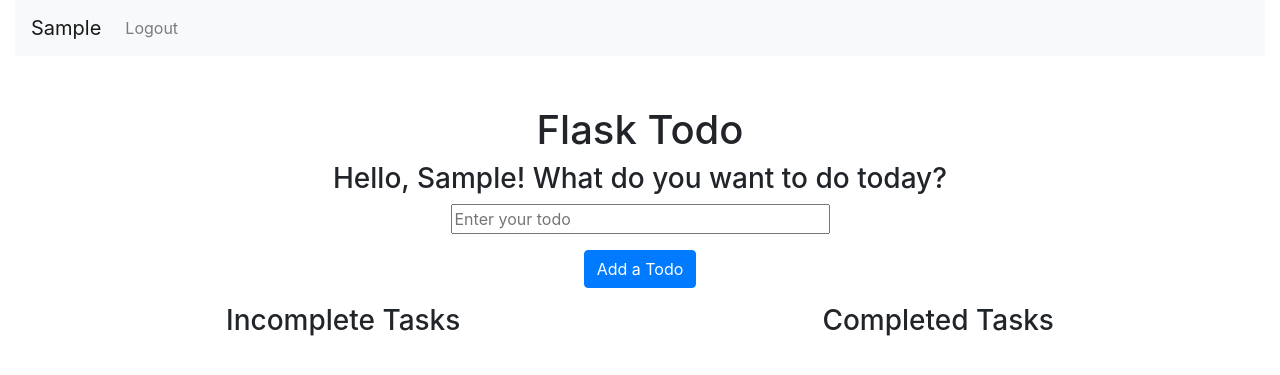
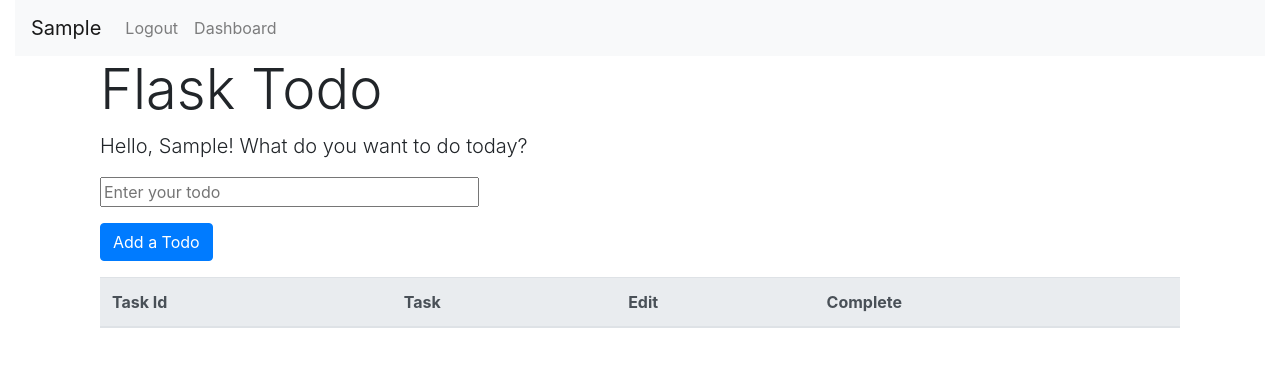
Before and after one commit to jmichaelseri/flask-todolist, a Flask app: page / in a window 1280 px wide. Shown: the top 375 px of the page. Run offline with Flask 2, Linux system fonts and the light colour scheme; the visitor is signed in with stand-in values (Sample User, id 1); data comes from the database, SQL or seed files in the repository; both versions use the stored data as it was after the commit; data that the repository does not hold is empty; some libraries are stand-ins or nearby versions.

Commit message:
added bootsrap styles

```diff
--- a/app/__init__.py
+++ b/app/__init__.py
@@ -3,7 +3,7 @@ from config import Config
 from flask_sqlalchemy import SQLAlchemy
 from flask_migrate import Migrate
 from flask_login import LoginManager
-from flask_debugtoolbar import DebugToolbarExtension
+# from flask_debugtoolbar import DebugToolbarExtension
 
 app = Flask(__name__)
 app.config.from_object(Config)
@@ -11,6 +11,6 @@ db = SQLAlchemy(app)
 migrate = Migrate(app, db)
 login_manager = LoginManager(app)
 login_manager.login_view = 'login'
-toolbar = DebugToolbarExtension(app)
+# toolbar = DebugToolbarExtension(app)
 
 from app import routes, models
--- a/app/routes.py
+++ b/app/routes.py
@@ -7,20 +7,26 @@ from app.models import User, Task
 from flask_login import current_user, login_user, logout_user, login_required
 
 
-# Lists of incomplete and completed tasks
+# Lists of incomplete tasks
 @app.route('/', methods=('GET', 'POST'))
 @app.route('/index', methods=('GET', 'POST'))
 @login_required
 def index():
     itasks = Task.query.filter_by(completed=False).all()
-    ctasks = Task.query.filter_by(completed=True).all()
     form = TaskFrom()
     if form.validate_on_submit():
         task = Task(body=form.task.data, author=current_user)
         db.session.add(task)
         db.session.commit()
         return redirect(url_for('index'))
-    return render_template('index.html', title='Home', form=form, itasks=itasks, ctasks=ctasks)
+    return render_template('index.html', title='Home', form=form, itasks=itasks)
+
+# list of completed tasks and other informations
+@app.route('/completed/tasks')
+@login_required
+def completed_tasks():
+    ctasks = Task.query.filter_by(completed=True).all()
+    return render_template('/completed.html', title='Completed Tasks', ctasks=ctasks )
 
 
 # logging into the application
@@ -78,7 +84,7 @@ def delete(id):
     task = Task.query.get(int(id))
     db.session.delete(task)
     db.session.commit()
-    return redirect(url_for('index'))
+    return redirect(url_for('completed_tasks'))
 
 # Update a todo
 @app.route('/update/<string:id>', methods=('GET', 'POST'))
--- a/app/static/css/base.css
+++ /dev/null
@@ -1,63 +0,0 @@
-.title {
-    margin-top: 50px;
-}
-
-.flashed-messages ul li {
-    text-align: center;
-    font-size: 20px;
-    background-color: aquamarine;
-    color: #000;
-    border-style: solid;
-    list-style: none;
-}
-.tasks {
-    display: flex;
-    justify-content: space-around;
-}
-.tasks h3 {
-    text-align: center;
-}
-.todo-form{
-    text-align: center;
-}
-.header a {
-    text-decoration: none;
-    font-size: 18px;
-}
-
-.tasks li {
-    list-style: none;
-    margin: 10px;
-}
-
-.tasks li a:hover {
-    text-decoration: none;
-}
-
-.button {
-    background-color: #EEEEEE;
-    padding: 3px 6px;
-    margin: 5px;
-    text-decoration:none;
-    font-weight:bold;
-    border-radius:5px;
-    cursor:pointer;
-}
-
-.danger {
-    background-color:#FF0040;
-    color: #FFFFFF;
-    font-weight: 200;
-}
-
-.update {
-    background-color: white;
-    color: black;
-    font-weight: 200;
-
-}
-
-.danger:hover {
-    background-color:#EB003B;
-    color: #FFFFFF;
-}
--- a/app/templates/base.html
+++ b/app/templates/base.html
@@ -29,6 +29,7 @@
                     <a class="nav-item nav-link" href="{{ url_for('login') }}">Login</a>
                     {% else %}
                     <a class="nav-item nav-link" href="{{ url_for('logout') }}">Logout</a>
+                    <a class="nav-item nav-link" href="{{ url_for('completed_tasks') }}">Dashboard</a>
                     {% endif %}
                 </div>
             </div>
@@ -44,7 +45,7 @@
             {% endif %}
             {% endwith %}
         </div>
-        <div class="container-fluid">
+        <div class="container">
             {% block content %}{% endblock content %}
         </div>
     </div>
--- a/app/templates/index.html
+++ b/app/templates/index.html
@@ -1,47 +1,43 @@
 {% extends 'base.html' %}
 
 {% block content %}
-<div class="todo-form">
-    <h1 class="title">Flask Todo</h1>
-    <h3>Hello, {{ current_user.username|capitalize }}! What do you want to do today?</h3>
+<div class="container">
+    <h1 class="display-4">Flask Todo</h1>
+    <p class="lead">Hello, {{ current_user.username|capitalize }}! What do you want to do today?</p>
     <form action="" method="POST">
         {{ form.hidden_tag() }}
-        <p>
+        <div class="form-group">
             {{ form.task(size=32, placeholder='Enter your todo') }} <br>
             {% for error in form.task.errors %}
             <span style="color:red;">[{{ error }}]</span>
             {% endfor %}
-        </p>
+        </div>
         <p>{{ form.submit(class="btn btn-primary", value="Add a Todo") }}</p>
     </form>
 </div>
-<div class="tasks container-fluid">
-    <div class="incomplete">
-        <h3>Incomplete Tasks</h3>
-        <ul>
+
+<div class="container">
+    <table class="table">
+        <thead class="thead-light">
+            <tr>
+                <th scope="col">Task Id</th>
+                <th scope="col">Task</th>
+                <th scope="col">Edit</th>
+                <th scope="col">Complete</th>
+            </tr>
+        </thead>
+        <tbody>
             {% for task in itasks %}
-                {% if task.author.username == current_user.username %}
-                    <li>
-                        {{ task.body|capitalize }}
-                        <a class="button update" href="{{url_for('update', id=task.id)}}">Edit</a>
-                        <a class="button" href="{{url_for('complete', id=task.id)}}">Done</a>
-                    </li>
-                {% endif %}
+            {% if task.author.username == current_user.username %}
+            <tr>
+                <th scope="row">{{ task.id }}</th>
+                <td>{{ task.body|capitalize }}</td>
+                <td><a class="btn btn-success" href="{{url_for('update', id=task.id)}}">Edit</a></td>
+                <td><a class="btn btn-danger" href="{{url_for('complete', id=task.id)}}">Done</a></td>
+            </tr>
+            {% endif %}
             {% endfor %}
-        </ul>
-    </div>
-    <div class="completed">
-        <h3>Completed Tasks</h3>
-        <ul>
-            {% for task in ctasks %}
-                {% if task.author.username == current_user.username %}
-                    <li>
-                        {{ task.body|capitalize }}
-                        <a class="button danger" href="{{url_for('delete', id=task.id)}}">Del</a>
-                    </li>
-                {% endif %}
-            {% endfor %}
-        </ul>
-    </div>
+        </tbody>
+    </table
 </div>
 {% endblock content %}
```
Also changed, not shown: app/templates/completed.html (added, +32 -0 lines), app/templates/login.html (+8 -6 lines), app/templates/register.html (+8 -8 lines), app.db.
